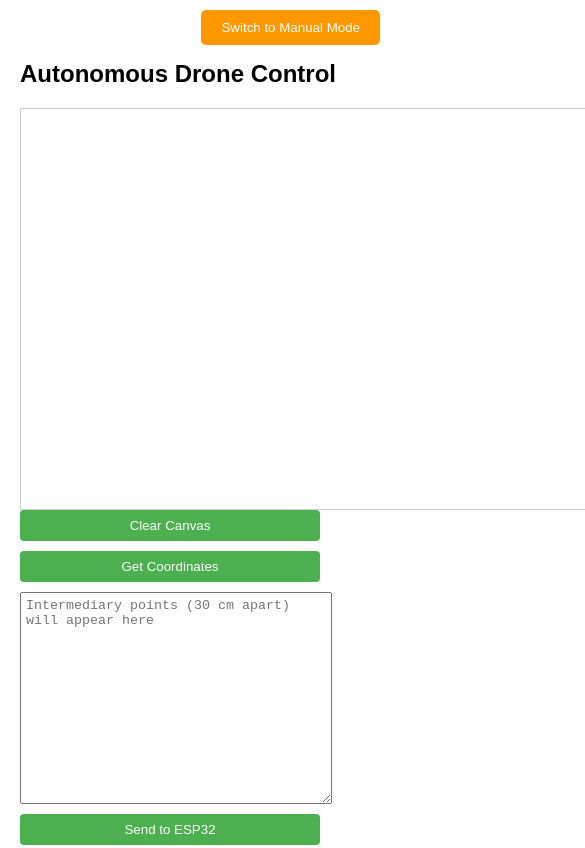
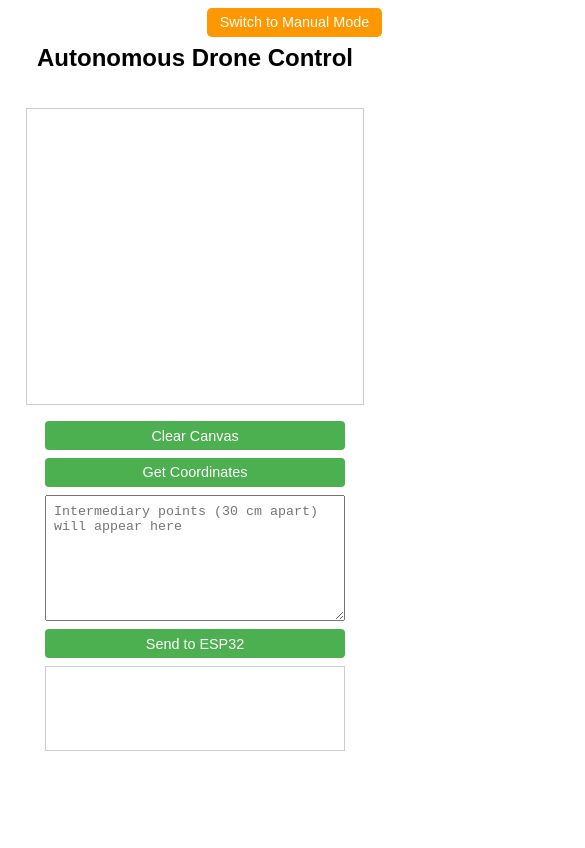
Before and after one commit to HarshDikshit/project_conf, a plain HTML site: page index.html in a window 390 px wide. Shown: the top 848 px of the page, 585 px wide, since content can reach past the window. Drawn offline with Linux system fonts and the light colour scheme.

Commit message:
fix/responsive

```diff
--- a/index.html
+++ b/index.html
@@ -5,57 +5,58 @@
     <meta name="viewport" content="width=device-width, initial-scale=1.0">
     <title>Drone Control Interface</title>
     <style>
+        /* Previous CSS remains unchanged */
         body {
             font-family: Arial, sans-serif;
             margin: 0;
-            padding: 20px;
-            touch-action: none; /* Prevents default touch behaviors */
+            padding: 1rem;
+            touch-action: none;
             display: flex;
             flex-direction: column;
             align-items: center;
             min-height: 100vh;
+            box-sizing: border-box;
         }
 
-        /* Toggle Button */
         #toggle-mode {
             position: fixed;
-            top: 10px;
-            right: 10px;
-            padding: 10px 20px;
+            top: 0.5rem;
+            right: 0.5rem;
+            padding: 0.5rem 1rem;
             background-color: #ff9800;
             color: white;
             border: none;
-            border-radius: 5px;
+            border-radius: 0.3rem;
             cursor: pointer;
             z-index: 10;
+            font-size: 1rem;
         }
         #toggle-mode:hover {
             background-color: #e68a00;
         }
 
-        /* Manual Section Styles */
         #manual-section {
             text-align: center;
-            margin: 50px auto;
-            display: none; /* Hidden by default */
+            margin: 3rem auto;
+            display: none;
+            width: 90%;
             max-width: 600px;
         }
         .controls {
             display: grid;
-            grid-template-columns: repeat(3, 1fr);
-            gap: 15px;
-            max-width: 500px;
+            grid-template-columns: repeat(auto-fit, minmax(100px, 1fr));
+            gap: 0.75rem;
+            width: 100%;
             margin: 0 auto;
         }
         .btn-man {
-            padding: 15px;
-            font-size: 16px;
+            padding: 1rem;
+            font-size: 1rem;
             cursor: pointer;
             background-color: #007bff;
             color: white;
             border: none;
-            border-radius: 5px;
-            -webkit-user-select: none;
+            border-radius: 0.3rem;
             user-select: none;
             touch-action: manipulation;
         }
@@ -68,21 +69,22 @@
             cursor: not-allowed;
         }
 
-        /* Autonomous Section Styles */
         #autonomous-section {
             display: flex;
-            gap: 20px;
-            padding: 20px;
+            flex-direction: column;
+            gap: 1rem;
+            padding: 1rem;
+            width: 90%;
             max-width: 900px;
-            width: 100%;
-            display: block; /* Visible by default */
-            justify-content: center;
+            align-items: center;
         }
         .canvas-container {
             border: 1px solid #ccc;
             position: relative;
-            width: 600px;
-            height: 400px;
+            width: 100%;
+            max-width: 600px;
+            height: 50vh;
+            min-height: 200px;
         }
         canvas {
             cursor: crosshair !important;
@@ -96,34 +98,86 @@
         .auto-controls {
             display: flex;
             flex-direction: column;
-            gap: 10px;
-            width: 300px;
+            gap: 0.5rem;
+            width: 100%;
+            max-width: 300px;
         }
         .btn-auto {
-            padding: 8px 16px;
+            padding: 0.5rem 1rem;
             cursor: pointer;
             background-color: #4CAF50;
             color: white;
             border: none;
-            border-radius: 4px;
+            border-radius: 0.25rem;
+            font-size: 1rem;
         }
         .btn-auto:hover {
             background-color: #45a049;
         }
         #coordinates {
-            width: 300px;
-            height: 200px;
+            width: 100%;
+            height: 20vh;
+            min-height: 100px;
             resize: vertical;
             font-family: monospace;
-            padding: 5px;
+            padding: 0.5rem;
+            box-sizing: border-box;
         }
         #output {
-            width: 300px;
-            height: 150px;
+            width: 100%;
+            height: 15vh;
+            min-height: 80px;
             overflow-y: auto;
             border: 1px solid #ccc;
-            padding: 10px;
+            padding: 0.5rem;
             font-family: monospace;
+            box-sizing: border-box;
+        }
+
+        @media (max-width: 768px) {
+            body {
+                padding: 0.5rem;
+            }
+            #toggle-mode {
+                padding: 0.4rem 0.8rem;
+                font-size: 0.9rem;
+            }
+            #manual-section {
+                margin: 2rem auto;
+            }
+            .btn-man {
+                padding: 0.8rem;
+                font-size: 0.9rem;
+            }
+            .canvas-container {
+                height: 40vh;
+            }
+            .btn-auto {
+                padding: 0.4rem 0.8rem;
+                font-size: 0.9rem;
+            }
+        }
+
+        @media (max-width: 480px) {
+            .controls {
+                grid-template-columns: repeat(2, 1fr);
+            }
+            .canvas-container {
+                height: 35vh;
+            }
+            #coordinates {
+                height: 15vh;
+            }
+            #output {
+                height: 10vh;
+            }
+        }
+
+        @media (min-width: 769px) {
+            #autonomous-section {
+                flex-direction: row;
+                justify-content: center;
+            }
         }
     </style>
 </head>
@@ -161,8 +215,7 @@
     </div>
 
     <script>
-        // Common Configuration
-        const ESP32_IP = '192.168.1.100';
+        const ESP32_IP = '192.168.4.1:80';
         const config = {
             manualEndpoint: `http://${ESP32_IP}`,
             autonomousEndpoint: `http://${ESP32_IP}/path`,
@@ -182,7 +235,7 @@
             toggleButton.textContent = isManualMode ? 'Switch to Autonomous Mode' : 'Switch to Manual Mode';
         }
 
-        // Manual Mode Logic
+        // Manual Mode Logic (unchanged)
         const buttons = document.querySelectorAll('.btn-man');
         let activeCommand = null;
         let commandInterval = null;
@@ -389,7 +442,13 @@
                 x: (p[0] * SCALE).toFixed(2),
                 y: (p[1] * SCALE).toFixed(2)
             }));
-            return JSON.stringify({ scale: SCALE, path: path }, null, 2);
+
+            const jsonData = {
+                scale: SCALE,
+                path: path
+            };
+
+            return JSON.stringify(jsonData, null, 2);
         }
 
         function sendToESP32() {
```
